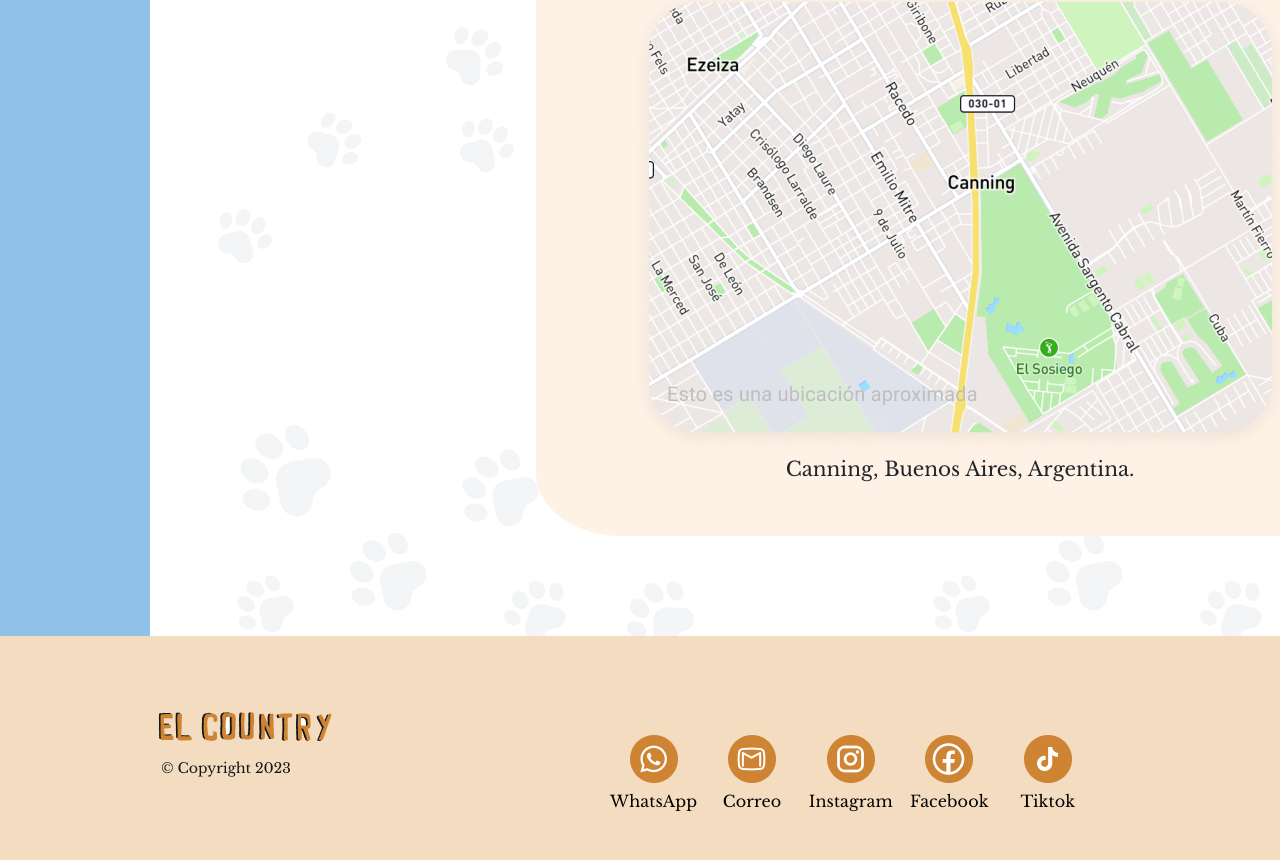
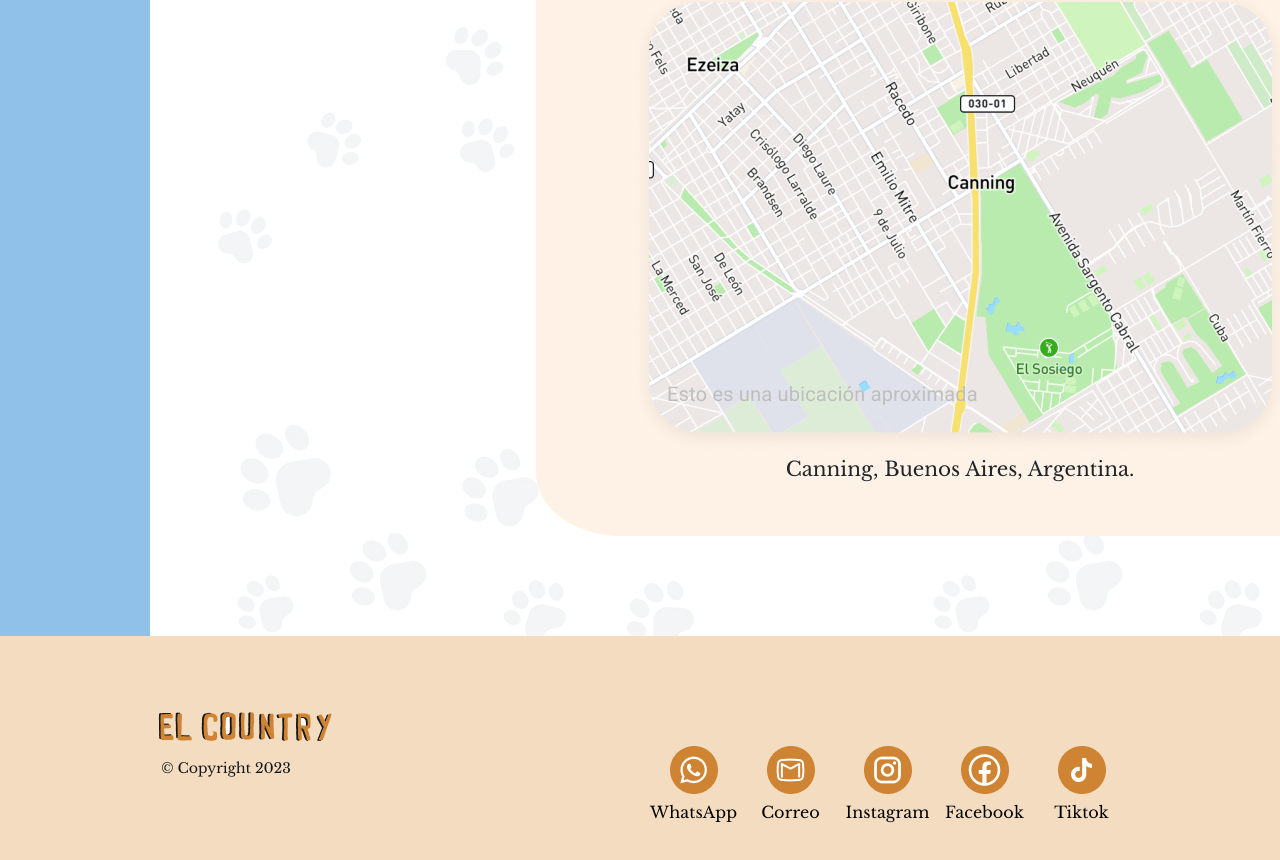
Before and after one commit to JaRafCaPer/guarderia_el_country, a React (Create React App) app: page /contactanos in a window 1280 px wide. Shown: the part 1112-1972 px from the top of the page. Built offline with nearby package versions, Linux system fonts and the light colour scheme.

Commit message:
Ajustando iconos de footer en vista desktop

```diff
--- a/src/components/footer/footer.css
+++ b/src/components/footer/footer.css
@@ -35,17 +35,18 @@
 .redes{
   width: max-content;
   height: 282px;
+  display: flex;
+  align-items: center;
 }
 .contRedes {
   width: 483px;
   height: 80px;
-  margin-top: 99px;
-  display: grid;
-  grid-template-columns: repeat(5, 1fr);
+  display: flex;
+  flex-direction: row;
+  flex: center;
   gap: 10px; /* Espacio entre las cajasRedes */
-  align-items: center;
-
-
+  align-items: end;
+  margin:50px 30px 0px 40px;
 }
 .cajaRedes{
   width: 87px;
@@ -134,10 +135,10 @@
     width: 340px;
     height: 54px;
     margin: 0px;
-    margin-top: 59px;
+    margin-top: 39px;
     padding-top: 0px;
-    display: grid;
-    grid-template-columns: repeat(5, 1fr); /* Sistema de grids con una fila y 5 columnas */
+    display: flex;
+    flex-direction: row;
     gap: 1px; /* Espacio entre las cajasRedes */
     align-items: center;
 
@@ -173,7 +174,7 @@
     flex-direction: column;
     width: fit-content;
     height: 172px;
-
+    margin-left: 30px;
   }
 
   .listFila {
@@ -253,8 +254,6 @@
     grid-template-columns: repeat(5, 1fr); /* Sistema de grids con una fila y 5 columnas */
     gap: 1px; /* Espacio entre las cajasRedes */
     align-items: center;
-
-
   }
   .cajaRedes{
     width: 24px;
```
